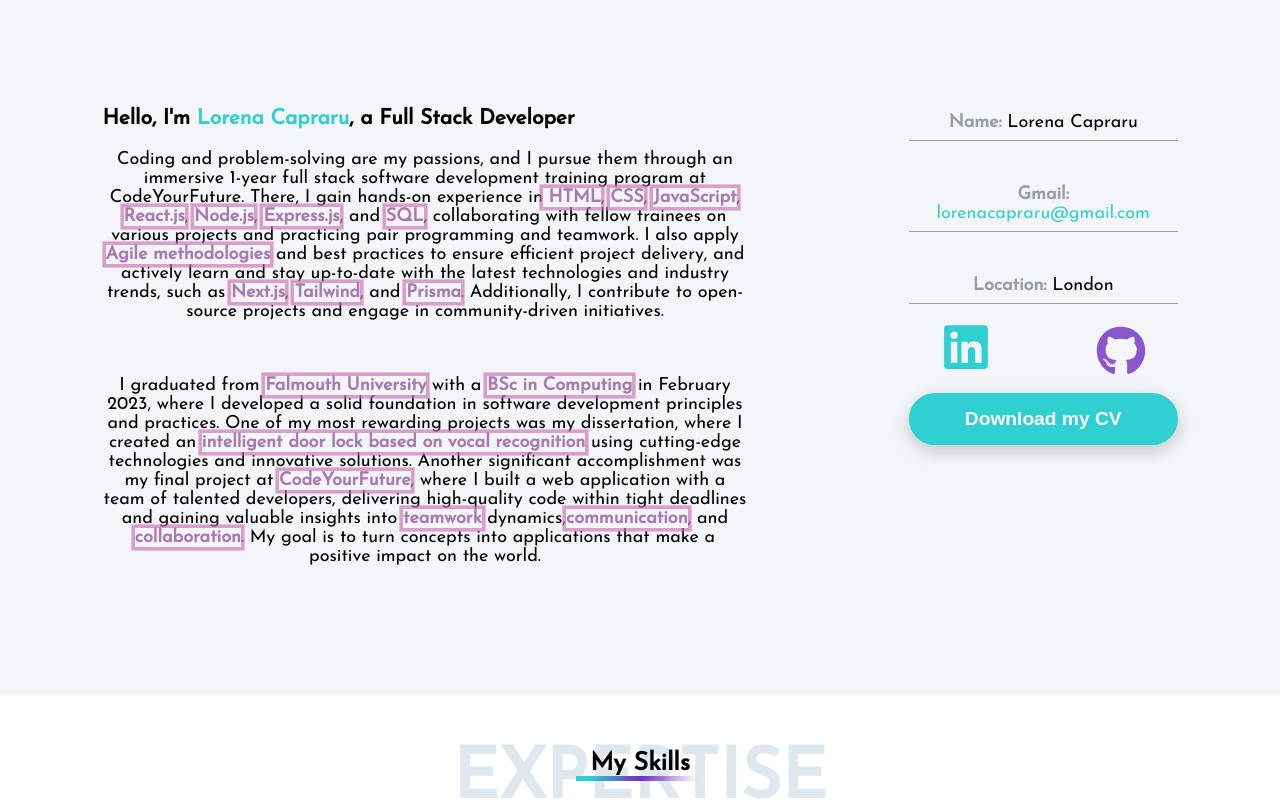
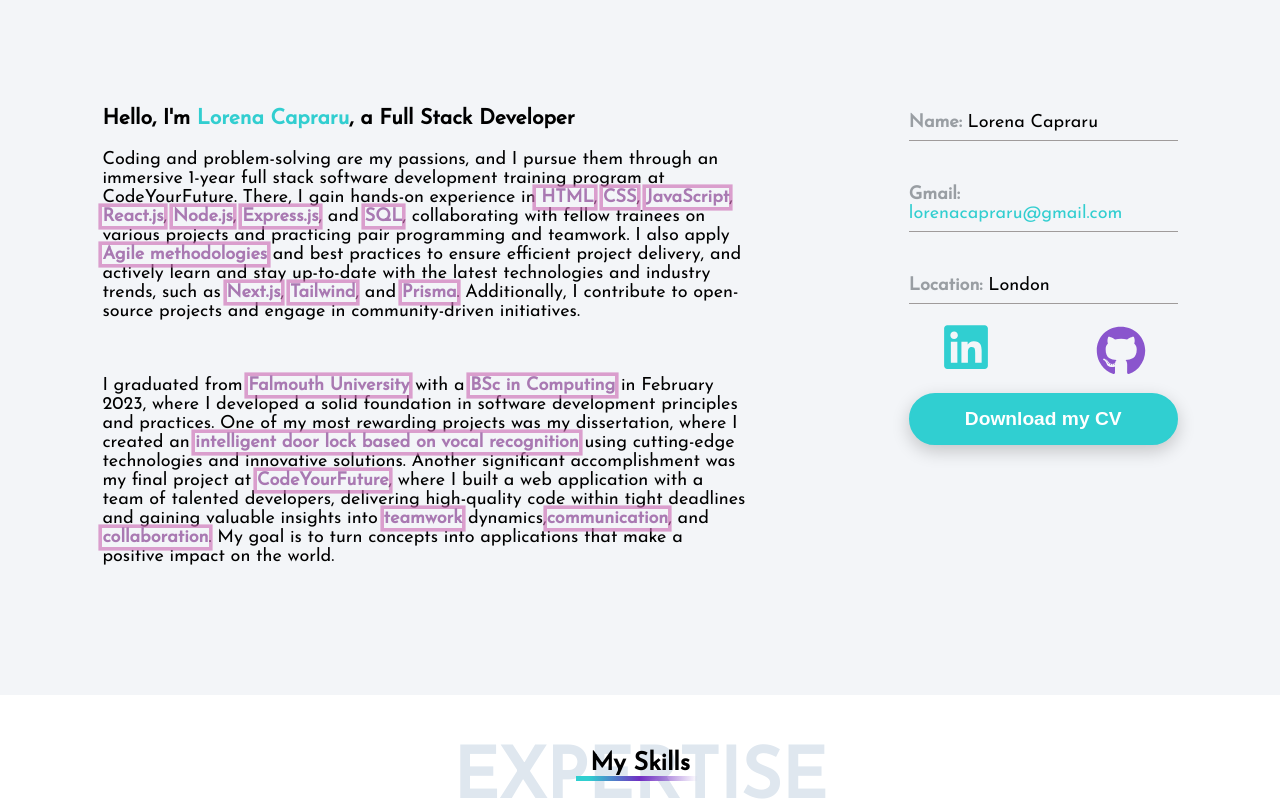
Before and after one commit to LorenaCapraru/Portofolio, a React (Create React App) app: page / in a window 1280 px wide. Shown: the part 905-1705 px from the top of the page. Built offline with nearby package versions, Linux system fonts and the light colour scheme.

Commit message:
applied the class to the footer
so it doesn't affect the whole website.

```diff
--- a/src/pages/Footer/Footer.css
+++ b/src/pages/Footer/Footer.css
@@ -5,6 +5,6 @@
   padding: 2%;
   font-weight: medium;
 }
-p {
+.footer p {
   text-align: center;
 }
```
